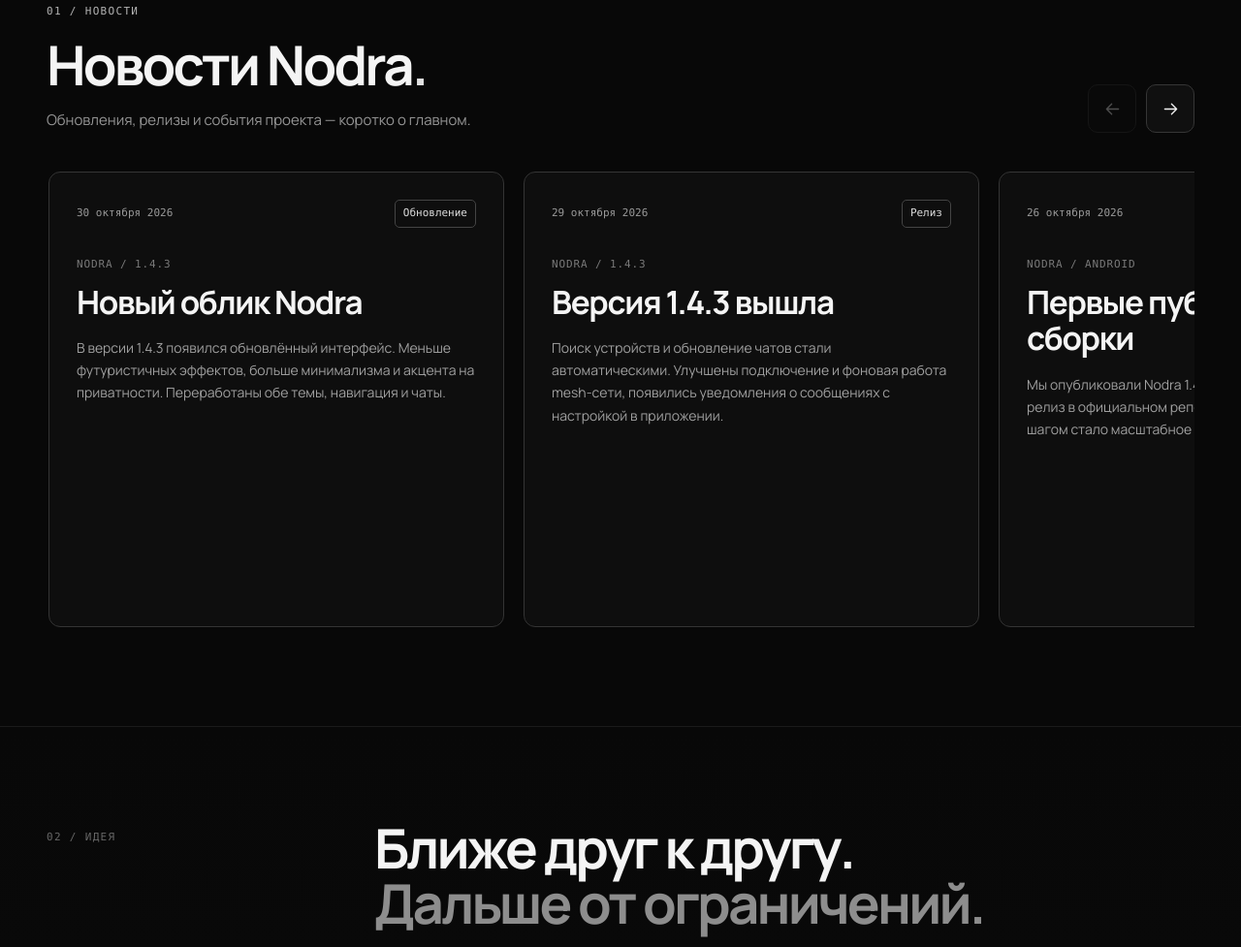
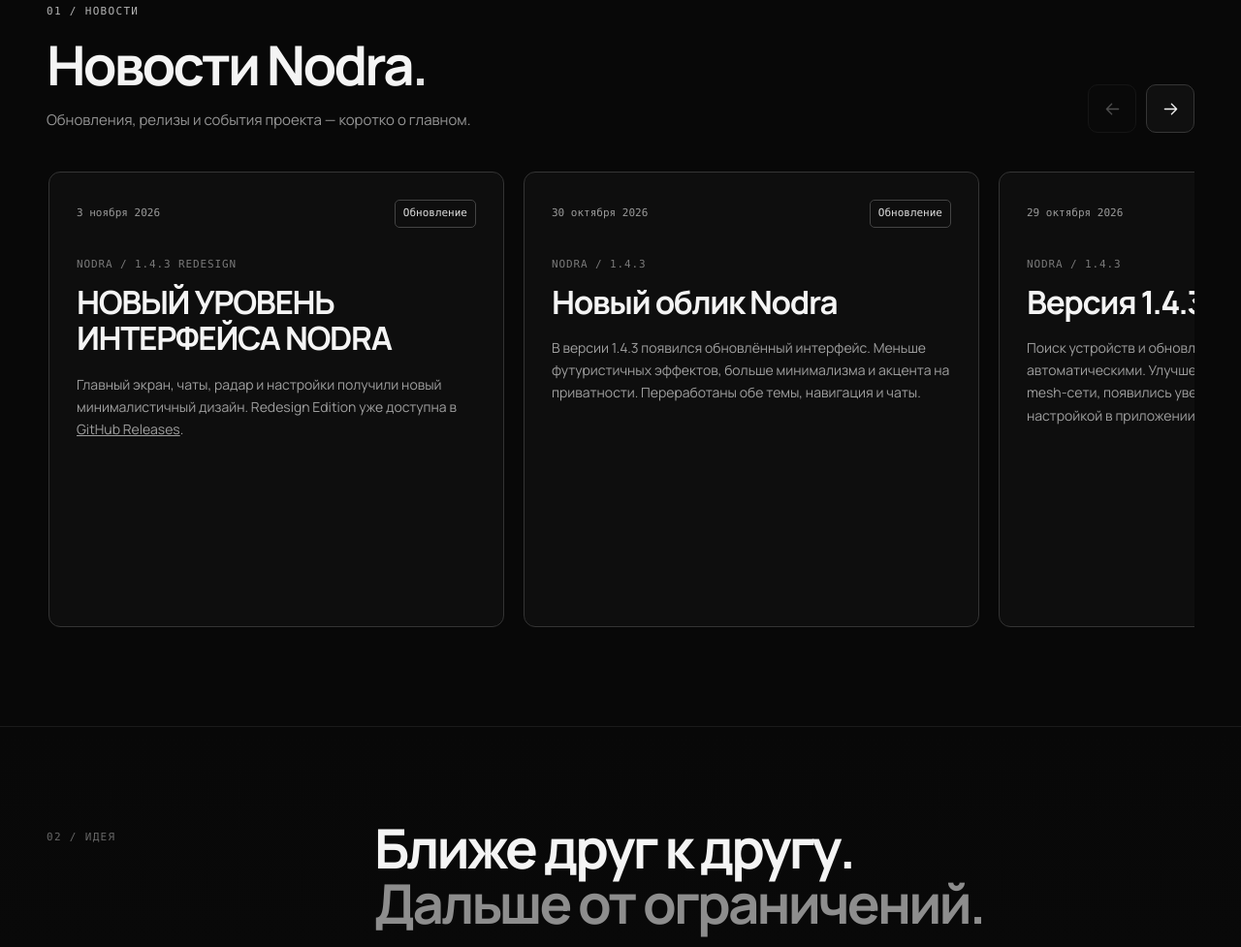
Before and after one commit to NodraMesh/NodraWebsite, a plain HTML site: page dist/index.html in a window 1280 px wide. Shown: the part 1070-2047 px from the top of the page at 97% size. Drawn offline with Linux system fonts and the light colour scheme.

Commit message:
content(news): announce Nodra 1.4.3 Redesign Edition in news carousel

```diff
--- a/dist/index.html
+++ b/dist/index.html
@@ -144,6 +144,14 @@
         </div>
 
         <div class="news-track" id="news-track" role="region" aria-roledescription="карусель" aria-label="Новости Nodra" tabindex="0">
+          <article class="news-card" aria-labelledby="news-card-4">
+            <div class="news-card-meta"><time datetime="2026-11-03">3 ноября 2026</time><span>Обновление</span></div>
+            <div class="news-card-content">
+              <p class="news-card-version">NODRA / 1.4.3 REDESIGN</p>
+              <h3 id="news-card-4">НОВЫЙ УРОВЕНЬ ИНТЕРФЕЙСА NODRA</h3>
+              <p>Главный экран, чаты, радар и настройки получили новый минималистичный дизайн. Redesign Edition уже доступна в <a href="https://github.com/NodraMesh/NodraApps/releases/tag/v1.4.3" target="_blank" rel="noopener noreferrer"><u>GitHub Releases</u></a>.</p>
+            </div>
+          </article>
           <article class="news-card" aria-labelledby="news-card-1">
             <div class="news-card-meta"><time datetime="2026-10-30">30 октября 2026</time><span>Обновление</span></div>
             <div class="news-card-content">
```
